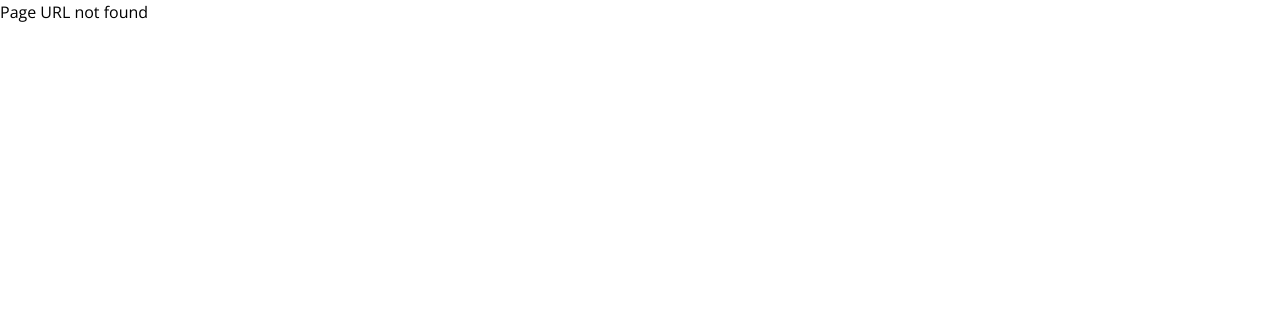
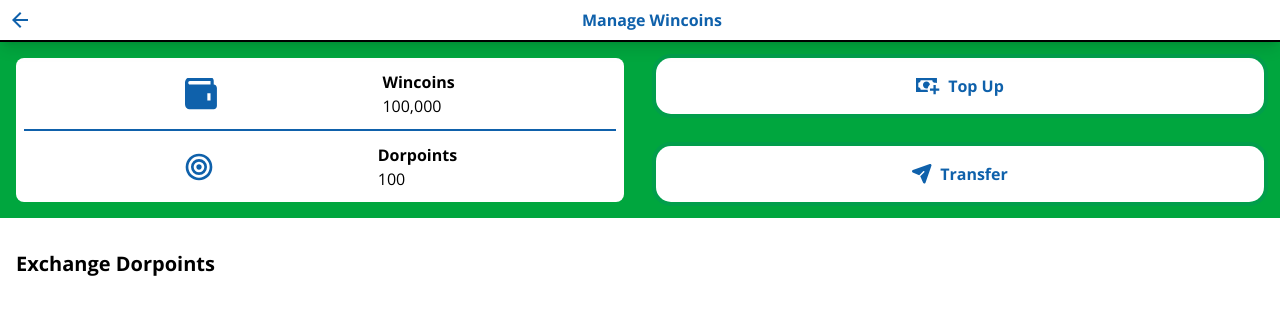
Before and after one commit to greyseth/windor, a React (Vite) app: page /app/wincoins in a window 1280 px wide. Before the commit this address had no page. Shown: the top 314 px of the page. Built offline with nearby package versions, Linux system fonts and the light colour scheme.

Commit message:
popscreen system

```diff
--- /dev/null
+++ b/src/components/global/PopscreenHandler.jsx
@@ -0,0 +1,19 @@
+import { useContext } from "react";
+import { PopscreenContext } from "../../providers/PopscreenProvider";
+
+export default function PopscreenHandler() {
+  const { popscreen, setPopscreen } = useContext(PopscreenContext);
+
+  return (
+    <>
+      {popscreen && popscreen.element ? (
+        <section
+          className="w-full h-screen fixed left-0 top-0 bg-gray-500/70 p-8"
+          style={{ zIndex: popscreen.zIndex ?? 40 }}
+        >
+          {popscreen.element}
+        </section>
+      ) : null}
+    </>
+  );
+}
--- a/src/main.jsx
+++ b/src/main.jsx
@@ -16,6 +16,9 @@ import Explore from "./pages/Explore.jsx";
 import Store from "./pages/Store.jsx";
 import CartProvider from "./providers/CartProvider.jsx";
 import Checkout from "./pages/Checkout.jsx";
+import SearchProvider from "./providers/SearchProvider.jsx";
+import Wincoins from "./pages/Wincoins.jsx";
+import PopscreenProvider from "./providers/PopscreenProvider.jsx";
 
 const router = createBrowserRouter([
   {
@@ -29,6 +32,12 @@ const router = createBrowserRouter([
       {
         path: "/app",
         element: <Home />,
+        children: [
+          {
+            path: "/app/wincoins",
+            element: <Wincoins />,
+          },
+        ],
       },
       {
         path: "/app/profile",
@@ -66,12 +75,16 @@ createRoot(document.getElementById("root")).render(
   <StrictMode>
     <LoginProvider>
       <PopupProvider>
-        <CartProvider>
-          <LoginChecker />
-          <PopupHandler />
+        <PopscreenProvider>
+          <SearchProvider>
+            <CartProvider>
+              <LoginChecker />
+              <PopupHandler />
 
-          <RouterProvider router={router} />
-        </CartProvider>
+              <RouterProvider router={router} />
+            </CartProvider>
+          </SearchProvider>
+        </PopscreenProvider>
       </PopupProvider>
     </LoginProvider>
   </StrictMode>
--- a/src/pages/Home.jsx
+++ b/src/pages/Home.jsx
@@ -7,10 +7,21 @@ import starIcon from "../assets/icons/icon_star_white.svg";
 import bannerImage from "../assets/img/landing_banner.jpeg";
 import testImg from "../assets/img/img_testing.png";
 import TextInput from "../components/TextInput";
+import { Outlet, useLocation, useNavigate } from "react-router-dom";
+import ExtraPageContainer from "../components/ExtraPageContainer";
 
 export default function Home() {
+  const location = useLocation();
+  const navigate = useNavigate();
+
   return (
     <>
+      {location.pathname.includes("/wincoins") ? (
+        <ExtraPageContainer>
+          <Outlet />
+        </ExtraPageContainer>
+      ) : null}
+
       {/* Floating Search Bar */}
       <div className="w-full p-4 fixed top-0 left-0">
         <TextInput
@@ -28,7 +39,10 @@ export default function Home() {
       <div className="w-full p-4">
         {/* Wincoin Shortcuts */}
         <div className="w-full p-2 rounded-lg shadow-lg grid grid-cols-[1fr_2px_1fr] text-(--primary-color)">
-          <div className="flex items-center justify-evenly">
+          <div
+            className="flex items-center justify-evenly"
+            onClick={() => navigate("/app/wincoins")}
+          >
             <div className="flex flex-col justify-between items-center gap-1">
               <img src={walletIcon} />
               <p className="text-xs">Wincoins</p>
--- /dev/null
+++ b/src/pages/Wincoins.jsx
@@ -0,0 +1,60 @@
+import backIcon from "../assets/icons/icon_back.svg";
+import walletIcon from "../assets/icons/icon_wallet_primary.svg";
+import topupIcon from "../assets/icons/icon_topup_primary.svg";
+import transferIcon from "../assets/icons/icon_transfer_primary.svg";
+import targetIcon from "../assets/icons/icon_target_primary.svg";
+import { useNavigate } from "react-router-dom";
+
+export default function Wincoins() {
+  const navigate = useNavigate();
+
+  return (
+    <>
+      <div className="flex justify-between items-center bg-white border-b-2 border-b-black shadow-lg p-2 sticky top-0 z-20">
+        <img src={backIcon} onClick={() => navigate("/app")} />
+        <h2 className="text-(--primary-color) font-bold">Manage Wincoins</h2>
+        <div></div>
+      </div>
+
+      <div className="w-full bg-green-600 grid grid-cols-2">
+        <div className="p-4">
+          <div className="size-full grid grid-rows-[1fr_2px_1fr] gap-2 p-2 rounded-lg bg-white">
+            <div className="flex items-center justify-evenly gap-1">
+              <img src={walletIcon} className="size-8" />
+              <div>
+                <p className="font-bold">Wincoins</p>
+                <p>100,000</p>
+              </div>
+            </div>
+            <div className="w-full bg-(--primary-color)"></div>
+            <div className="flex items-center justify-evenly gap-1">
+              <img src={targetIcon} className="size-8" />
+              <div>
+                <p className="font-bold">Dorpoints</p>
+                <p>100</p>
+              </div>
+            </div>
+          </div>
+        </div>
+        <div className="grid grid-rows-2">
+          <div className="p-4">
+            <button className="btn bg-white full">
+              <img src={topupIcon} />
+              <p className="text-(--primary-color)">Top Up</p>
+            </button>
+          </div>
+          <div className="p-4">
+            <button className="btn bg-white full">
+              <img src={transferIcon} />
+              <p className="text-(--primary-color)">Transfer</p>
+            </button>
+          </div>
+        </div>
+      </div>
+
+      <div className="py-8 px-4">
+        <h1 className="text-xl font-bold">Exchange Dorpoints</h1>
+      </div>
+    </>
+  );
+}
--- /dev/null
+++ b/src/providers/PopscreenProvider.jsx
@@ -0,0 +1,16 @@
+import { createContext, useState } from "react";
+
+export const PopscreenContext = createContext();
+
+function PopscreenProvider({ children }) {
+  const [popscreen, setPopscreen] = useState(undefined);
+  // {element: <Component>, zIndex: 40}
+
+  return (
+    <PopscreenContext.Provider value={{ popscreen, setPopscreen }}>
+      {children}
+    </PopscreenContext.Provider>
+  );
+}
+
+export default PopscreenProvider;
--- /dev/null
+++ b/src/providers/SearchProvider.jsx
@@ -0,0 +1,15 @@
+import { createContext, useState } from "react";
+
+export const SearchContext = createContext();
+
+function SearchProvider({ children }) {
+  const { search, setSearch } = useState({});
+
+  return (
+    <SearchContext.Provider value={{ search, setSearch }}>
+      {children}
+    </SearchContext.Provider>
+  );
+}
+
+export default SearchProvider;
```
Also changed, not shown: src/assets/icons/icon_target_primary.svg (added).
